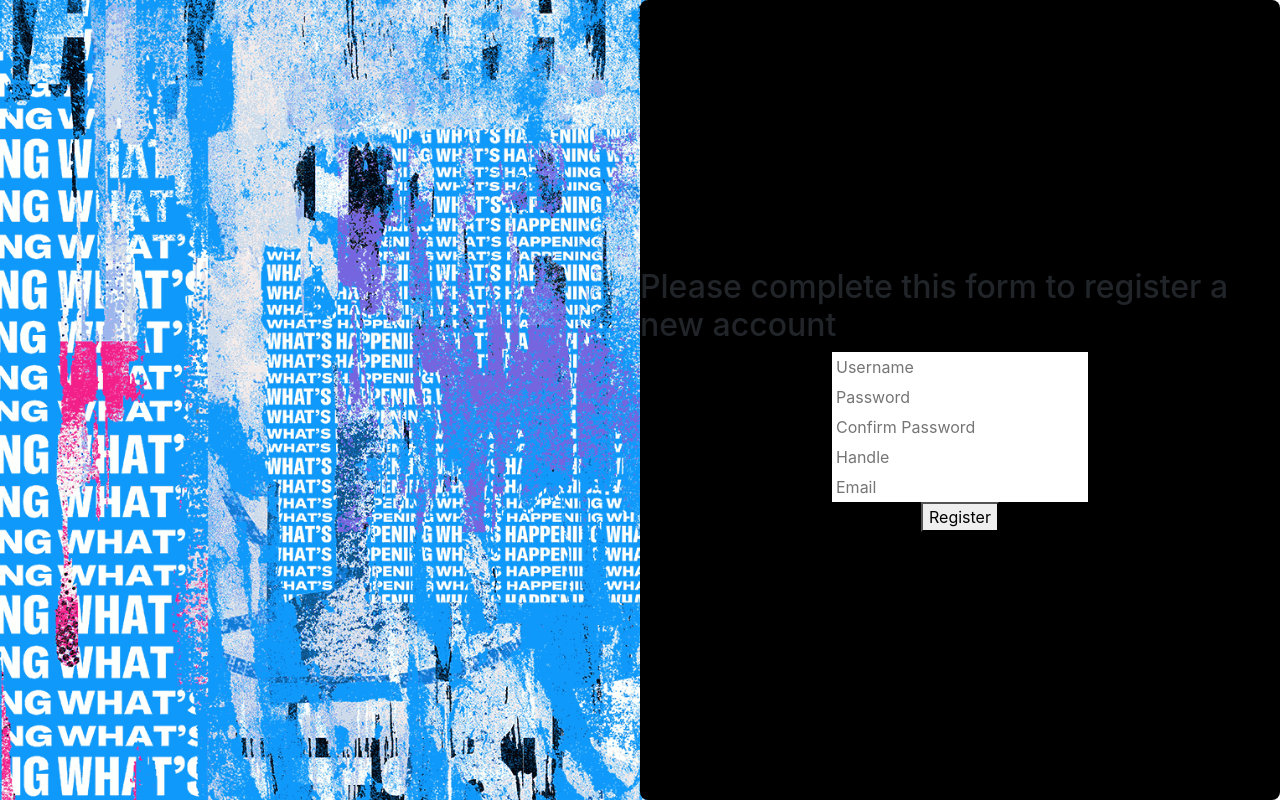
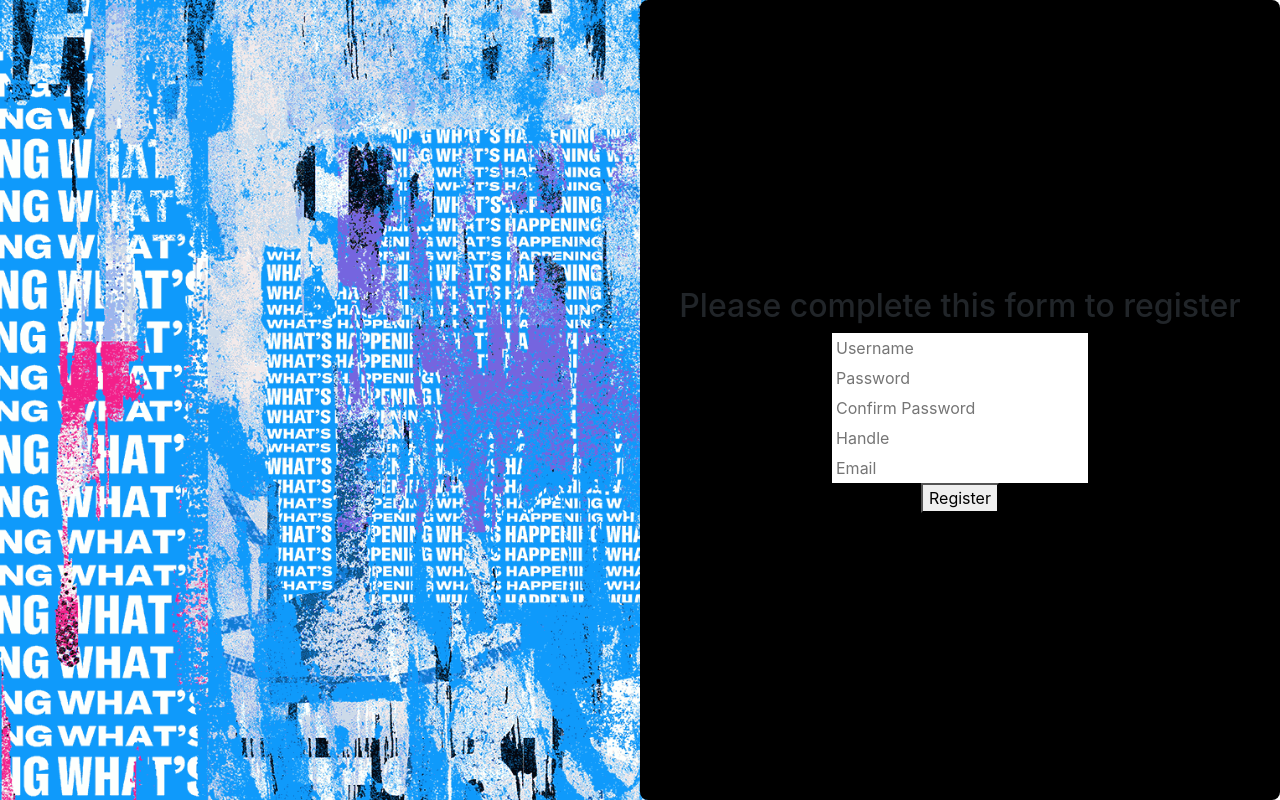
Before and after one commit to CSCI3230U/majorgroupproject-frede-avril-cody, a React (Create React App) app in the folder twitter_clone/: page / in a window 1280 px wide. Both pictures are taken after a click on the button "Register". Built offline with nearby package versions, Linux system fonts and the light colour scheme.

Commit message:
Citation

```diff
--- a/twitter_clone/src/components/Register.js
+++ b/twitter_clone/src/components/Register.js
@@ -1,11 +1,11 @@
 import React, {Component} from 'react';
 import { withRouter } from 'react-router-dom';
 import '../styles/Register.css';
-import image from "../image/twitterBackground.png"
+import image from "../image/twitterBackground.png" // picture from https://twitter.com
 const validator = require('validator');
 
 class Register extends Component {
-    defaultMessage = 'Please complete this form to register a new account';
+    defaultMessage = 'Please complete this form to register';
     constructor(props) {
         super(props);
         this.state = {
```
